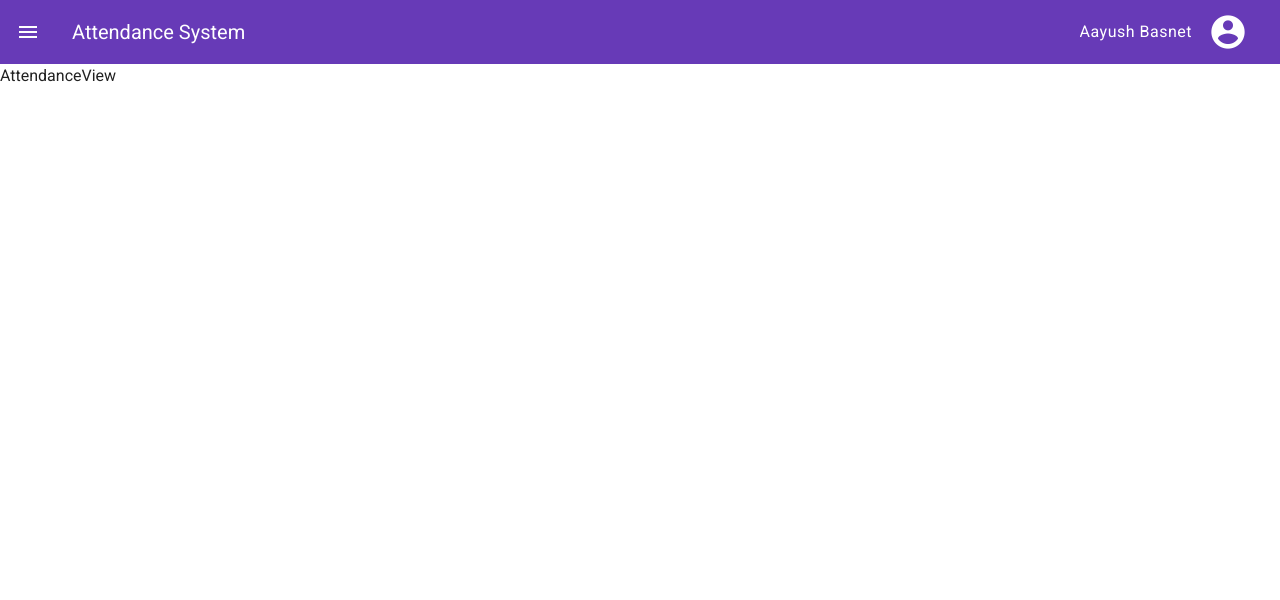
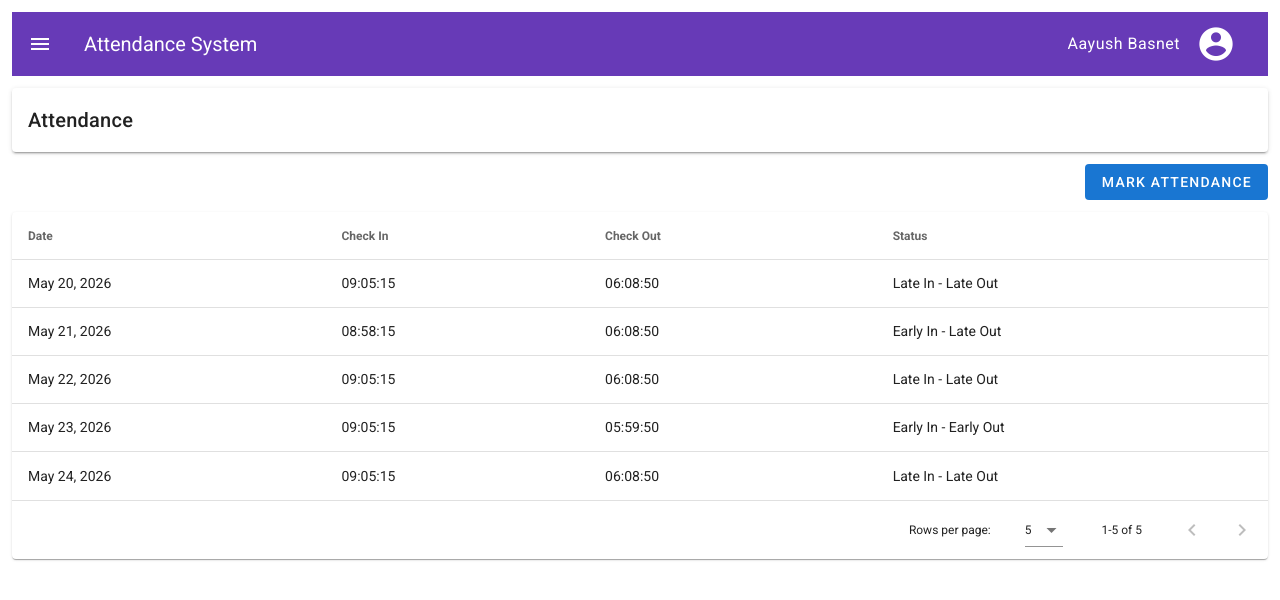
Before and after one commit to aayush11223/work_management_system, a Vue app: page /attendance in a window 1280 px wide. Shown: the top 600 px of the page. Built offline with nearby package versions, Linux system fonts and the light colour scheme.

Commit message:
day 1 tasks completed

```diff
--- /dev/null
+++ b/src/components/attendance/AttendanceTable.vue
@@ -0,0 +1,27 @@
+<template>
+  <div>
+    <v-data-table
+      :headers="headers"
+      :items="items"
+      :items-per-page="5"
+      class="elevation-1"
+    >
+    </v-data-table>
+  </div>
+</template>
+
+<script>
+export default {
+  props: {
+    headers: {
+      type: Array,
+    },
+    items: {
+      type: Array,
+    },
+  },
+};
+</script>
+
+<style scoped>
+</style>
--- /dev/null
+++ b/src/components/attendance/MarkAttendanceForm.vue
@@ -0,0 +1,76 @@
+<template>
+  <v-dialog
+    :value="visible"
+    @input="$emit('close')"
+    max-width="500px"
+    persistent
+  >
+    <v-card>
+      <v-card-title>
+        <span class="text-h5">Mark Attendance</span>
+      </v-card-title>
+
+      <v-card-text>
+        <v-row>
+          <v-col cols="12">
+            <v-text-field
+              readonly
+              v-model="form.checkIn"
+              label="Check In Time"
+            ></v-text-field>
+          </v-col>
+          <v-col cols="12">
+            <v-text-field
+              readonly
+              v-model="form.checkOut"
+              label="Check Out Time"
+            ></v-text-field>
+          </v-col>
+        </v-row>
+      </v-card-text>
+
+      <v-card-actions>
+        <v-spacer></v-spacer>
+        <v-btn color="blue darken-1" text @click="$emit('close')">
+          Cancel
+        </v-btn>
+        <v-btn color="blue darken-1" text @click="submitForm"> Submit </v-btn>
+      </v-card-actions>
+    </v-card>
+  </v-dialog>
+</template>
+
+<script>
+export default {
+  props: {
+    visible: {
+      type: Boolean,
+    },
+  },
+  data() {
+    return {
+      form: {
+        checkIn: "",
+        checkOut: "",
+      },
+    };
+  },
+
+  mounted() {
+    const now = new Date();
+    this.form.checkIn = now.toLocaleTimeString();
+
+    const outDate = new Date();
+    outDate.setSeconds(outDate.getSeconds() + 1);
+    this.form.checkOut = outDate.toLocaleTimeString();
+  },
+  methods: {
+    submitForm() {
+      this.$emit("submit");
+    },
+  },
+};
+</script>
+
+<style scoped>
+</style>
--- a/src/components/common/PageHeader.vue
+++ b/src/components/common/PageHeader.vue
@@ -1,5 +1,5 @@
 <template>
-  <v-card>
+  <v-card fluid>
     <v-card-title>
       {{ title }}
     </v-card-title>
@@ -18,7 +18,6 @@ export default {
     },
     subtitle: {
       type: String,
-      required: true,
     },
   },
 };
--- a/src/layouts/AuthLayout.vue
+++ b/src/layouts/AuthLayout.vue
@@ -1,9 +1,11 @@
 <template>
-  <v-app>
-    <v-main>
-      <router-view />
-    </v-main>
-  </v-app>
+  <v-container fluid ma-0 pa-0>
+    <v-app>
+      <v-main>
+        <router-view />
+      </v-main>
+    </v-app>
+  </v-container>
 </template>
 
 <script>
--- a/src/layouts/EmployeeLayout.vue
+++ b/src/layouts/EmployeeLayout.vue
@@ -1,5 +1,5 @@
 <template>
-  <div>
+  <v-container fluid>
     <v-app-bar color="deep-purple" dark flat>
       <v-app-bar-nav-icon @click="drawer = true"></v-app-bar-nav-icon>
 
@@ -53,7 +53,7 @@
     <v-main>
       <router-view />
     </v-main>
-  </div>
+  </v-container>
 </template>
 
 <script>
--- a/src/views/DashboardView.vue
+++ b/src/views/DashboardView.vue
@@ -1,18 +1,9 @@
 <template>
   <div>
-    <PageHeader
-      :title="title"
-      :subtitle="subtitle"
-      class="mt-3 mb-6 mx-4 pl-3"
-    />
+    <PageHeader :title="title" :subtitle="subtitle" class="mt-3 mb-6" />
     <v-row>
-      <v-col
-        v-for="(stat, index) in stats"
-        :key="index"
-        cols="12"
-        class="mt-2 px-7"
-      >
-        <stat-card
+      <v-col v-for="(stat, index) in stats" :key="index" cols="12" class="mt-2">
+        <StatCard
           :icon="stat.icon"
           :label="stat.label"
           :value="stat.value"
--- a/src/views/auth/LogIn.vue
+++ b/src/views/auth/LogIn.vue
@@ -22,6 +22,16 @@
       <h2 class="mb-6 white--text">Log In</h2>
 
       <v-form ref="form" @submit.prevent="handleLogin">
+        <v-text-field
+          v-model="name"
+          placeholder="Enter your name"
+          :rules="nameRules"
+          dense
+          autocomplete="new-name"
+          name="new-name"
+          class="mb-2"
+        />
+
         <v-text-field
           v-model="email"
           placeholder="Enter your email"
@@ -63,10 +73,16 @@ export default {
   name: "LogIn",
   data() {
     return {
+      name: "",
       email: "",
       password: "",
       showPassword: false,
       loading: false,
+      nameRules: [
+        (v) => !!v || "Name is required",
+        (v) => (v && v.length <= 50) || "Name must be less than 50 characters",
+      ],
+
       emailRules: [
         (v) => !!v || "Email is required", //converts value into boolean
 
--- a/src/views/employee/AttendanceView.vue
+++ b/src/views/employee/AttendanceView.vue
@@ -1 +1,85 @@
-<template><div>AttendanceView</div></template>
+<template>
+  <div>
+    <PageHeader :title="title" class="mt-3" />
+    <div class="d-flex justify-end">
+      <v-btn depressed color="primary" class="my-3" @click="showDialog = true">
+        Mark Attendance
+      </v-btn>
+    </div>
+    <AttendanceTable :headers="headers" :items="items" />
+
+    <MarkAttendanceForm
+      :visible="showDialog"
+      @close="showDialog = false"
+      @submit="handleSubmit"
+    />
+  </div>
+</template>
+
+<script>
+import PageHeader from "@/components/common/PageHeader.vue";
+import AttendanceTable from "@/components/attendance/AttendanceTable.vue";
+import MarkAttendanceForm from "@/components/attendance/MarkAttendanceForm.vue";
+
+export default {
+  name: "AttendanceView",
+  components: {
+    PageHeader,
+    AttendanceTable,
+    MarkAttendanceForm,
+  },
+  data() {
+    return {
+      title: "Attendance",
+      showDialog: false,
+      headers: [
+        { text: "Date", value: "date" },
+        { text: "Check In", value: "CheckIn" },
+        { text: "Check Out", value: "CheckOut" },
+        { text: "Status", value: "Status" },
+      ],
+      items: [
+        {
+          date: "May 20, 2026",
+          CheckIn: "09:05:15",
+          CheckOut: "06:08:50",
+          Status: "Late In - Late Out",
+        },
+        {
+          date: "May 21, 2026",
+          CheckIn: "08:58:15",
+          CheckOut: "06:08:50",
+          Status: "Early In - Late Out",
+        },
+        {
+          date: "May 22, 2026",
+          CheckIn: "09:05:15",
+          CheckOut: "06:08:50",
+          Status: "Late In - Late Out",
+        },
+        {
+          date: "May 23, 2026",
+          CheckIn: "09:05:15",
+          CheckOut: "05:59:50",
+          Status: "Early In - Early Out",
+        },
+        {
+          date: "May 24, 2026",
+          CheckIn: "09:05:15",
+          CheckOut: "06:08:50",
+          Status: "Late In - Late Out",
+        },
+      ],
+    };
+  },
+  methods: {
+    handleSubmit() {
+      console.log("Submitted Attendance");
+      this.showDialog = false;
+    },
+  },
+};
+</script>
+
+<style scoped>
+</style>
```
Also changed, not shown: 1 other file (tests, documents, lock files or other folders).
